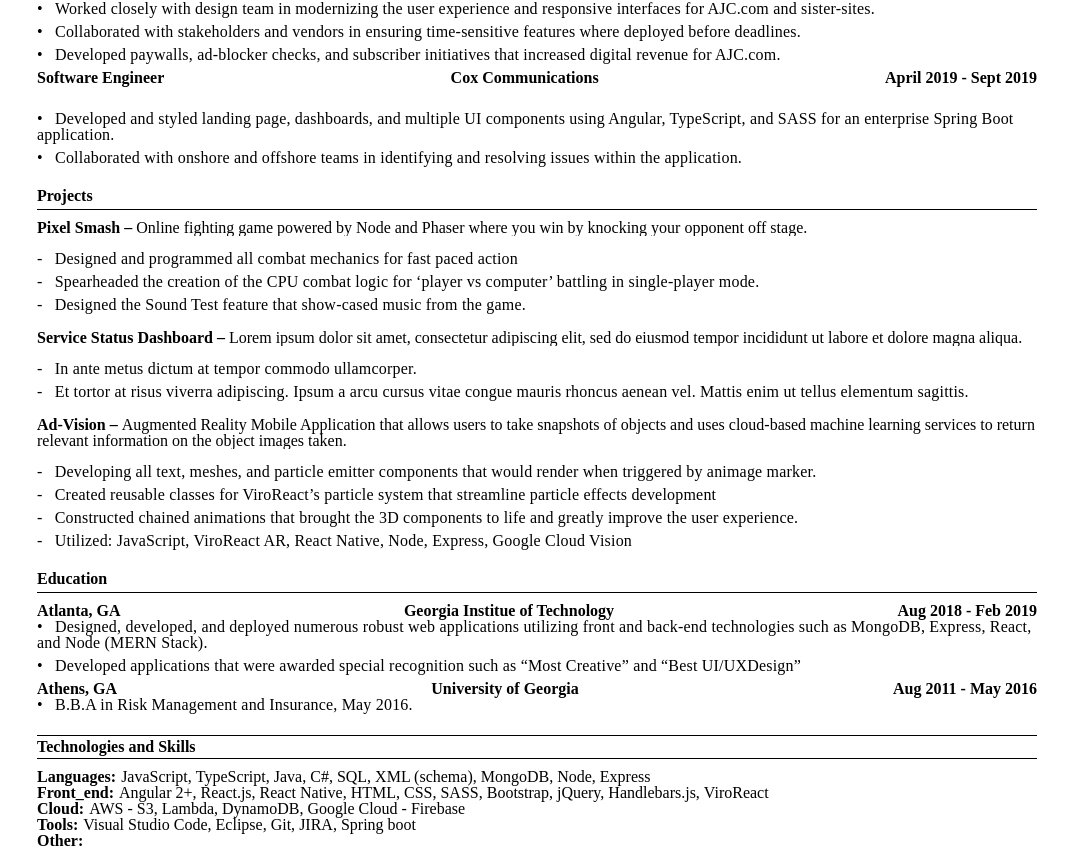
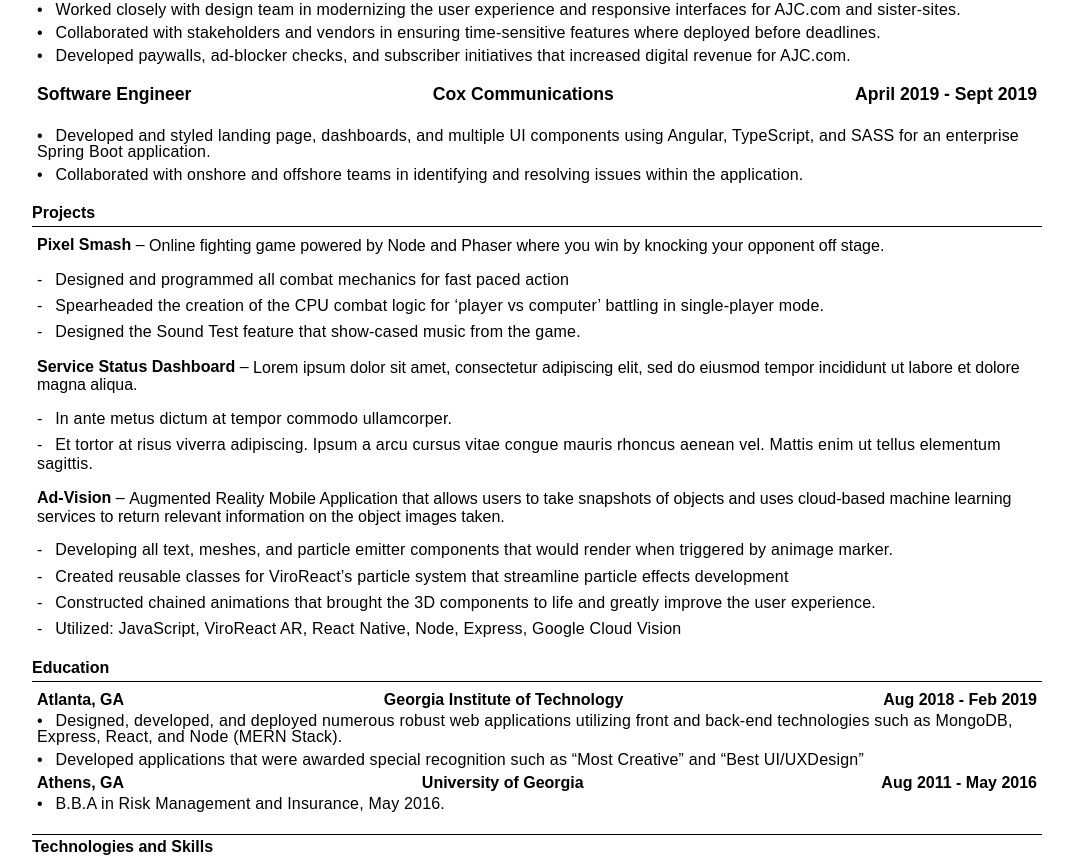
Before and after one commit to grincon0/ResumeGen, a React (Create React App) app: page / in a window 1280 px wide. Shown: the part 218-1075 px from the top of the page, without its empty margins (103-1176 px from the left). Built offline with nearby package versions, Linux system fonts and the light colour scheme.

Commit message:
style tweaks for classic layout

```diff
--- a/src/App.css
+++ b/src/App.css
@@ -20,7 +20,6 @@
 	padding: 0;
 	border: 0;
 	font-size: 100%;
-	font: inherit;
 	vertical-align: baseline;
 }
 /* HTML5 display-role reset for older browsers */
--- a/src/App.js
+++ b/src/App.js
@@ -3,6 +3,7 @@
 import JSON from './JSON/resumeContent.json'
 import ClassicLayout from './components/layouts/classic/ClassicLayout';
 import ModernLayout from './components/layouts/modern/ModernLayout';
+import './styles/_global.scss';
 
 const resumeValue = 1;
 
--- a/src/JSON/resumeContent.json
+++ b/src/JSON/resumeContent.json
@@ -73,7 +73,7 @@
     },
     "content": [
       {
-        "name": "Georgia Institue of Technology",
+        "name": "Georgia Institute of Technology",
         "dateString": "Aug 2018 - Feb 2019",
         "type": "Full Stack Developement Cetrificate",
         "locale": "Atlanta, GA",
--- a/src/components/Classic/SectionTitle/SectionTitle.scss
+++ b/src/components/Classic/SectionTitle/SectionTitle.scss
@@ -1,13 +1,15 @@
+.c-wrapper.classic {
+
   .c-section-title {
     font-weight: bold;
     border-bottom: 1px solid #000;
-  margin-bottom: 10px;
+    margin: 0 -5px 10px -5px;
 
     &.top-bottom-border {
       border-top: 1px solid black;
 
       .title {
-      margin: 3px 0;
+        margin: 4px 0;
       }
     }
 
@@ -16,3 +18,4 @@
       margin-bottom: 5px;
     }
   }
+}
--- a/src/components/Header/Header.scss
+++ b/src/components/Header/Header.scss
@@ -17,4 +17,9 @@
   .contact {
     text-align: right;
   }
+
+  .address,
+  .contact {
+    font-size: 0.975rem;
+  }
 }
--- a/src/components/Section/_helper_functions/generateSectionItemOutput.js
+++ b/src/components/Section/_helper_functions/generateSectionItemOutput.js
@@ -4,8 +4,8 @@
 import rules from '../../../rules/dataTypes';
 import '../style.scss';
 
-const generateSectionItemOutput = (sectionItemData = [], type) => {
-  const { dataType, layoutType = '' } = sectionItemData?.meta;
+const generateSectionItemOutput = (sectionItemData = []) => {
+  const { dataType } = sectionItemData?.meta;
   const itemClassName = dataType.toLowerCase();
   const isClassicSkillList = dataType === rules.SKILLS;
   let settings = null;
@@ -20,10 +20,10 @@
 
   if (isClassicSkillList) {
     ItemOutputArray = Object.entries(sectionItemData.categories).map(([key, value]) => (
-      <div className="c-skill" key={key}>
+      value.length > 1 ? <div className="c-skill" key={key}>
         <h3 className="skill-title">{`${key}: `}</h3>
         <SkillListRow data={value} />
-      </div>
+      </div> : ''
     ));
 
     return ItemOutputArray;
--- a/src/components/Section/style.scss
+++ b/src/components/Section/style.scss
@@ -13,10 +13,7 @@
       display: flex;
       margin-left: 5px;
       white-space: break-spaces;
-
-      li {
-
-      }
+      letter-spacing: .2px;
     }
   }
 
@@ -30,10 +27,12 @@
     }
 
     &.is-work {
+      margin-bottom: 15px;
 
       .item-headline {
         margin-bottom: 25px;
         text-align: left;
+        font-size: 1.1rem;
 
         span:not(:first-child) {
           margin-left: auto;
@@ -59,16 +58,19 @@
 
           span {
             white-space: break-spaces;
+            font-weight: 100;
           }
         }
 
         .project-desc {
           font-weight: 100;
+          line-height: 1.1;
         }
       }
 
       .c-bullet-list {
         text-align: left;
+        line-height: 1.2;
 
         li::before {
           content: " - ";
@@ -89,6 +91,7 @@
       display: flex;
       justify-content: space-between;
       font-weight: bold;
+      margin-bottom: 5px;
 
       .role,
       .company,
--- a/src/index.css
+++ b/src/index.css
@@ -1,13 +1,4 @@
 body {
-  margin: 0;
-  font-family: -apple-system, BlinkMacSystemFont, 'Segoe UI', 'Roboto', 'Oxygen',
-    'Ubuntu', 'Cantarell', 'Fira Sans', 'Droid Sans', 'Helvetica Neue',
-    sans-serif;
   -webkit-font-smoothing: antialiased;
   -moz-osx-font-smoothing: grayscale;
 }
-
-code {
-  font-family: source-code-pro, Menlo, Monaco, Consolas, 'Courier New',
-    monospace;
-}
--- /dev/null
+++ b/src/styles/_global.scss
@@ -0,0 +1,10 @@
+div,
+p,
+h1,
+h2,
+h3,
+h4,
+h5,
+span {
+  font-family: Arial, Helvetica, sans-serif;
+}
```
Lines whose indentation alone changed are shown as unchanged.
